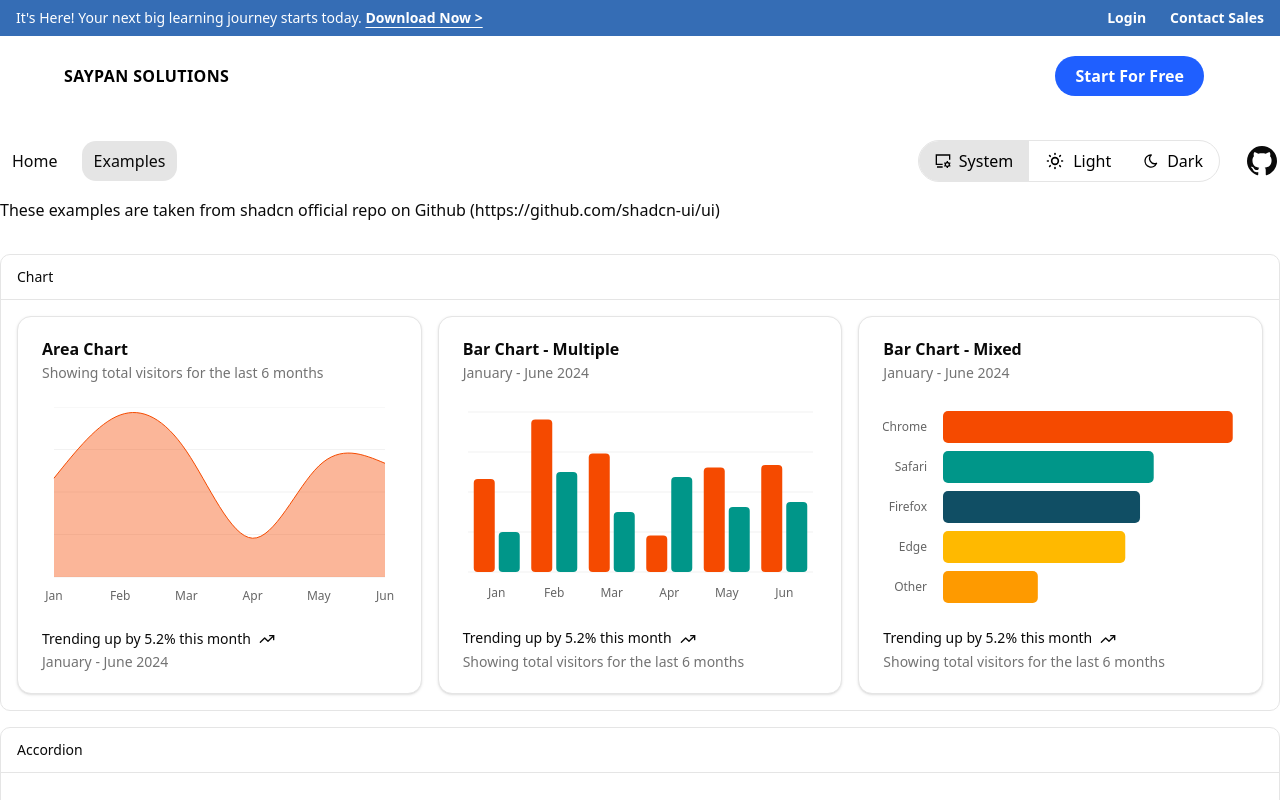
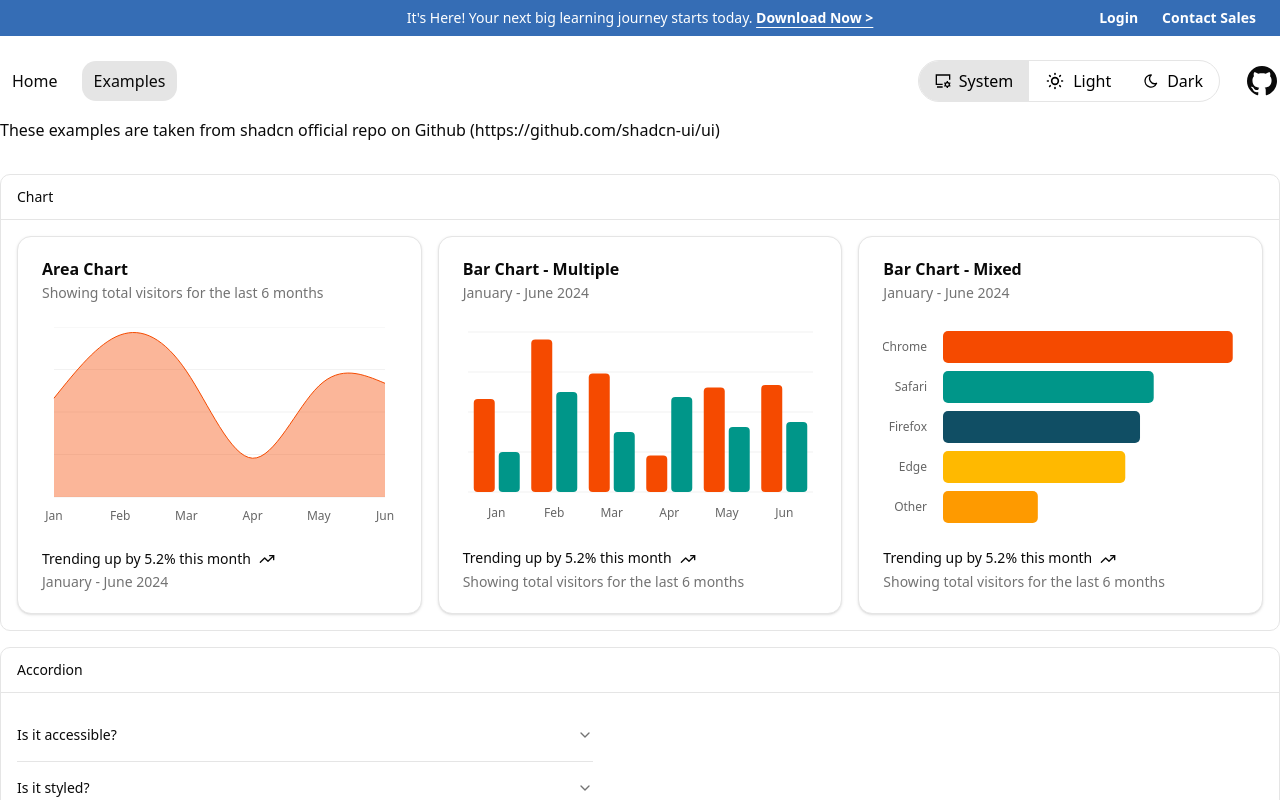
Before and after one commit to karthikKSayyaparaju/SaypanSolutionsNew, a Next.js app: page /examples in a window 1280 px wide. Shown: the top 800 px of the page. Built offline with nearby package versions, Linux system fonts and the light colour scheme.

Commit message:
updating the header
updating the header

```diff
--- a/src/components/Header.tsx
+++ b/src/components/Header.tsx
@@ -7,16 +7,20 @@ export default function Header() {
     <header className="w-full">
       {/* Top announcement bar */}
       <div className="w-full bg-[#356DB5] text-white">
-        <div className="mx-auto flex max-w-7xl items-center justify-center px-4 py-2 text-sm">
-          <span className="text-center">
+        <div className="mx-auto flex max-w-7xl items-center px-4 py-2 text-sm">
+          {/* Center message */}
+          <span className="mx-auto text-center">
             It&apos;s Here! Your next big learning journey starts today.{" "}
-            <Link href="/learn-more" className="underline underline-offset-4 font-semibold">
+            <Link
+              href="/learn-more"
+              className="underline underline-offset-4 font-semibold"
+            >
               Download Now &gt;
             </Link>
           </span>
 
-          {/* Top-right small links (desktop) */}
-          <div className="ml-auto hidden items-center gap-6 text-sm font-semibold md:flex">
+          {/* Right-side links */}
+          <div className="absolute right-6 hidden items-center gap-6 font-semibold md:flex">
             <Link href="/login" className="hover:opacity-90">
               Login
             </Link>
@@ -26,42 +30,6 @@ export default function Header() {
           </div>
         </div>
       </div>
-
-      {/* Main navbar */}
-      <div className="w-full bg-white text-black">
-        <div className="mx-auto flex max-w-7xl items-center justify-between px-4 py-5">
-          {/* Left: Brand */}
-          <Link href="/" className="flex items-center gap-3">
-            <div className="h-9 w-9 rounded-full border border-white/30 flex items-center justify-center">
-              <span className="text-xs font-bold"></span>
-            </div>
-            <span className="tracking-wide font-semibold">SAYPAN SOLUTIONS</span>
-          </Link>
-
-          {/* Right: CTA + Hamburger (like screenshot) */}
-          <div className="flex items-center gap-4">
-            <Link
-              href="/start"
-              className="rounded-full bg-[#1F5FFF] px-5 py-2 text-white font-semibold hover:opacity-90"
-            >
-              Start For Free
-            </Link>
-
-            {/* Hamburger */}
-            <button
-              aria-label="Open menu"
-              className="rounded-md p-2 hover:bg-white/10"
-              type="button"
-            >
-              <div className="space-y-1.5">
-                <span className="block h-0.5 w-7 bg-white"></span>
-                <span className="block h-0.5 w-7 bg-white"></span>
-                <span className="block h-0.5 w-7 bg-white"></span>
-              </div>
-            </button>
-          </div>
-        </div>
-      </div>
     </header>
   );
 }
```
Also changed, not shown: 1 other file (tests, documents, lock files or other folders).
